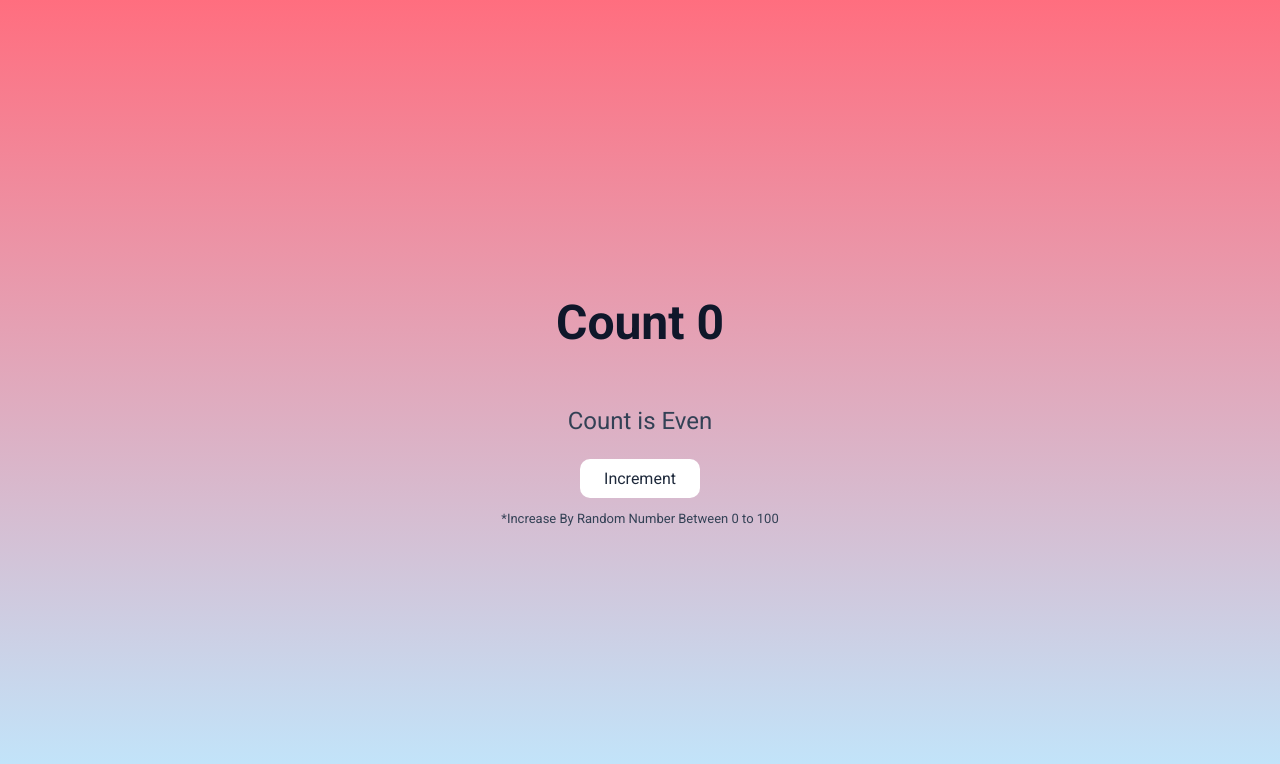
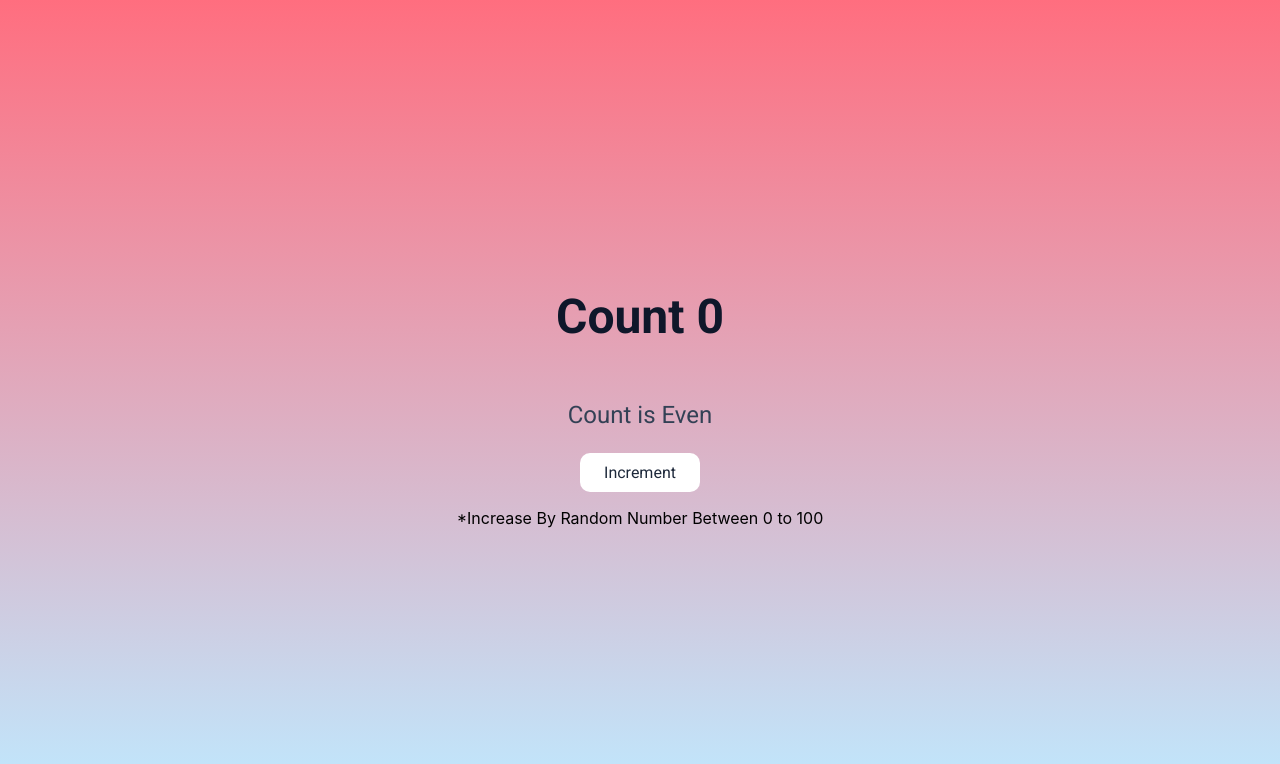
Before and after one commit to vineethsankre/React-EvenOrOdd, a React (Create React App) app: page / in a window 1280 px wide. Shown: the top 764 px of the page. Built offline with nearby package versions, Linux system fonts and the light colour scheme; a web font is replaced by a local one.

Commit message:
Update index.js

```diff
--- a/src/components/EvenOddApp/index.js
+++ b/src/components/EvenOddApp/index.js
@@ -23,7 +23,7 @@ class EvenOddApp extends Component {
         >
           Increment
         </button>
-        <p className="note-text">*Increase By Random Number Between 0 to 100</p>
+        <p className="note">*Increase By Random Number Between 0 to 100</p>
       </div>
     )
   }
```
